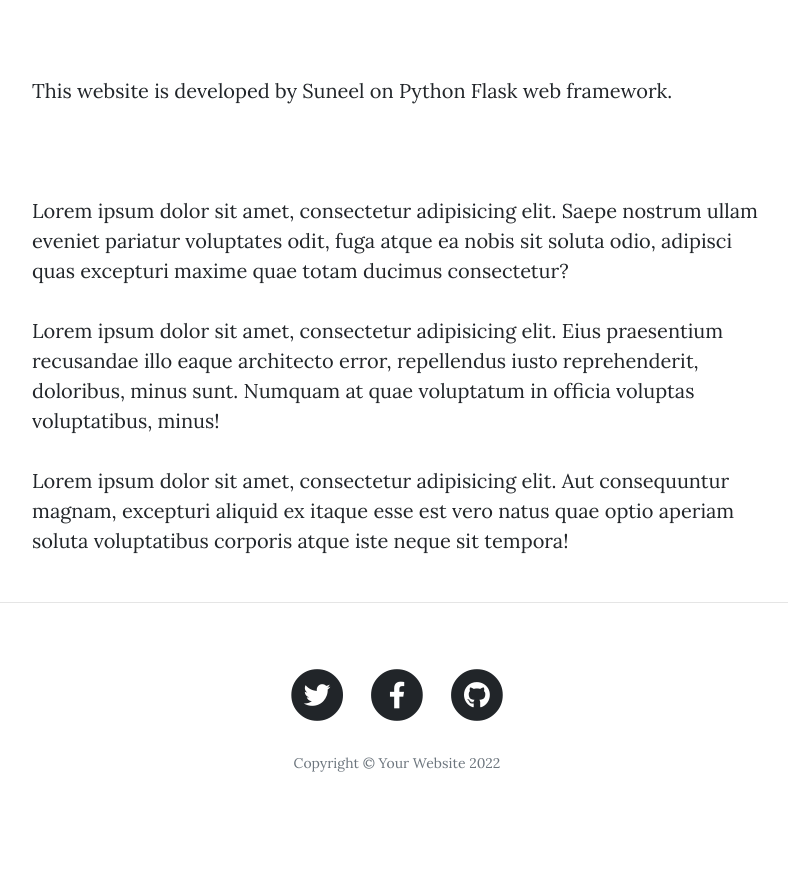
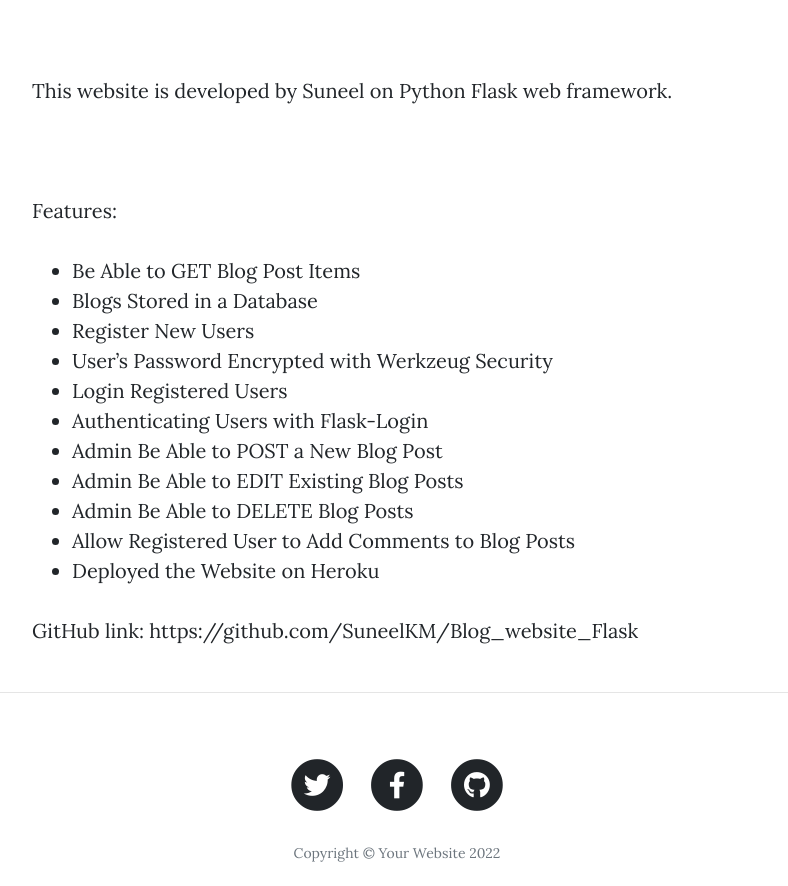
Before and after one commit to SuneelKM/Blog_website_Flask, a Flask app: page /about in a window 1280 px wide. Shown: the part 536-1422 px from the top of the page, without its empty margins (243-1031 px from the left). Before the commit the page ends 1308 px from the top, so only its background shows below. Run offline with Flask 2, Linux system fonts and the light colour scheme; some libraries are stand-ins or nearby versions.

Commit message:
Update about.html

```diff
--- a/templates/about.html
+++ b/templates/about.html
@@ -20,10 +20,22 @@
     <div class="row">
       <div class="col-lg-8 col-md-10 mx-auto">
         <p>This website is developed by Suneel on Python Flask web framework.</p><br>
-        <p>Lorem ipsum dolor sit amet, consectetur adipisicing elit. Saepe nostrum ullam eveniet pariatur voluptates odit, fuga atque ea nobis sit soluta odio, adipisci quas excepturi maxime quae totam ducimus consectetur?</p>
-        <p>Lorem ipsum dolor sit amet, consectetur adipisicing elit. Eius praesentium recusandae illo eaque architecto error, repellendus iusto reprehenderit, doloribus, minus sunt. Numquam at quae voluptatum in officia voluptas voluptatibus, minus!</p>
-        <p>Lorem ipsum dolor sit amet, consectetur adipisicing elit. Aut consequuntur magnam, excepturi aliquid ex itaque esse est vero natus quae optio aperiam soluta voluptatibus corporis atque iste neque sit tempora!</p>
-      </div>
+        <p>Features:</p>
+          <ul>
+          <li> Be Able to GET Blog Post Items </li>
+          <li> Blogs Stored in a Database </li>
+          <li> Register New Users </li>
+          <li> User’s Password Encrypted with Werkzeug Security </li>
+          <li> Login Registered Users </li>
+          <li> Authenticating Users with Flask-Login </li>
+          <li> Admin Be Able to POST a New Blog Post </li>
+          <li> Admin Be Able to EDIT Existing Blog Posts </li>
+          <li> Admin Be Able to DELETE Blog Posts </li>
+          <li> Allow Registered User to Add Comments to Blog Posts </li>
+          <li> Deployed the Website on Heroku </li>
+          </ul>
+        <p>GitHub link: https://github.com/SuneelKM/Blog_website_Flask</p>
+         </div>
     </div>
   </div>
 
```
